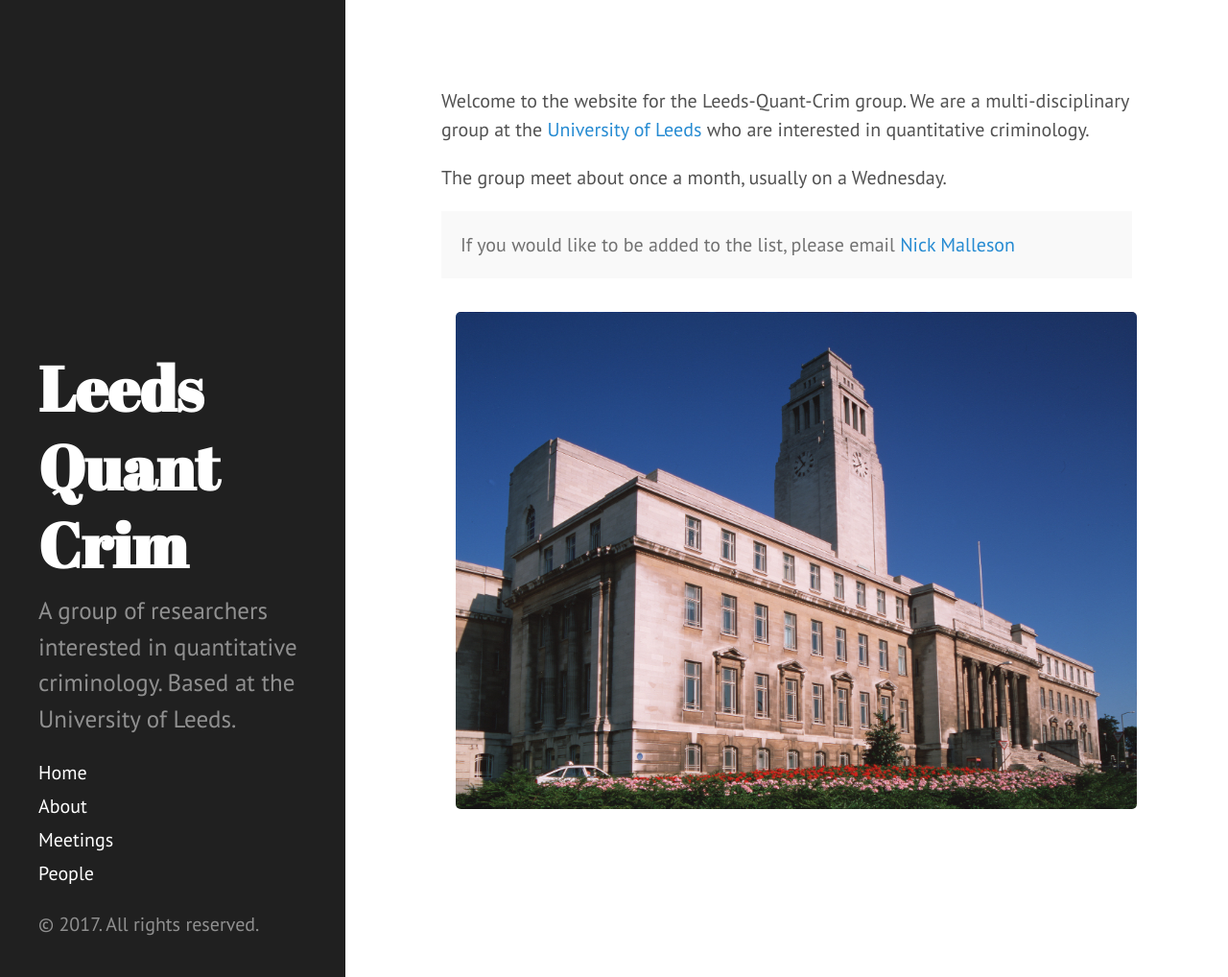
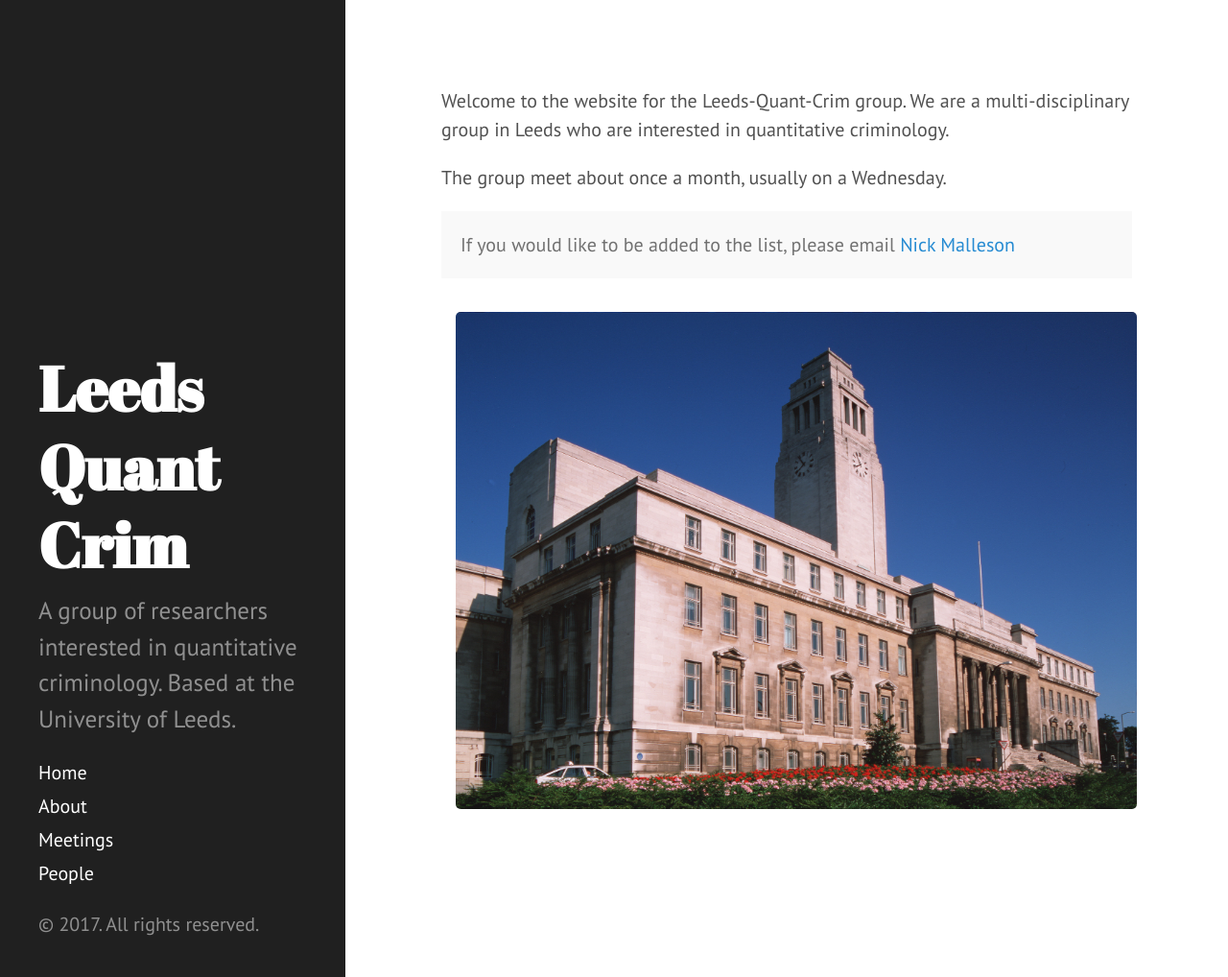
Before and after one commit to nickmalleson/leeds-quant-crim, a Jekyll site: the page built from index.md, in a window 1280 px wide and 1018 px high. Shown: the whole window at 96% size. Built offline with Jekyll 4.4.1, drawn with Linux system fonts in a browser that asks for light colours.

Commit message:
Update index.md

```diff
--- a/index.md
+++ b/index.md
@@ -3,7 +3,7 @@ layout: page
 title:
 ---
 
-Welcome to the website for the Leeds-Quant-Crim group. We are a multi-disciplinary group at the [University of Leeds](https://www.leeds.ac.uk) who are interested in quantitative criminology.
+Welcome to the website for the Leeds-Quant-Crim group. We are a multi-disciplinary group in Leeds who are interested in quantitative criminology.
 
 The group meet about once a month, usually on a Wednesday.
 
@@ -11,5 +11,5 @@ The group meet about once a month, usually on a Wednesday.
 
 
 <figure style="height:auto%; width:100%;padding:5px; margin: 0px 10px 10px 0px;" >
-<a href="https://www.leeds.ac.uk"><img src="{{site.baseurl}}img/parkinson_building.jpg"></a>
+<a href="https://www.leeds.ac.uk"><img src="{{site.baseurl}}img/parkinson_building.jpg" alt="Image of the Parkinson Building"></a>
 </figure>
```
